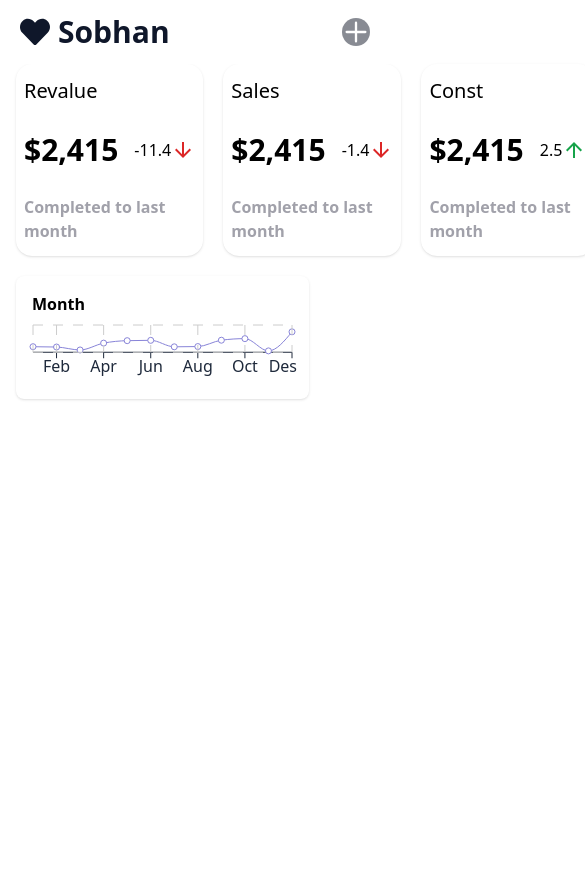
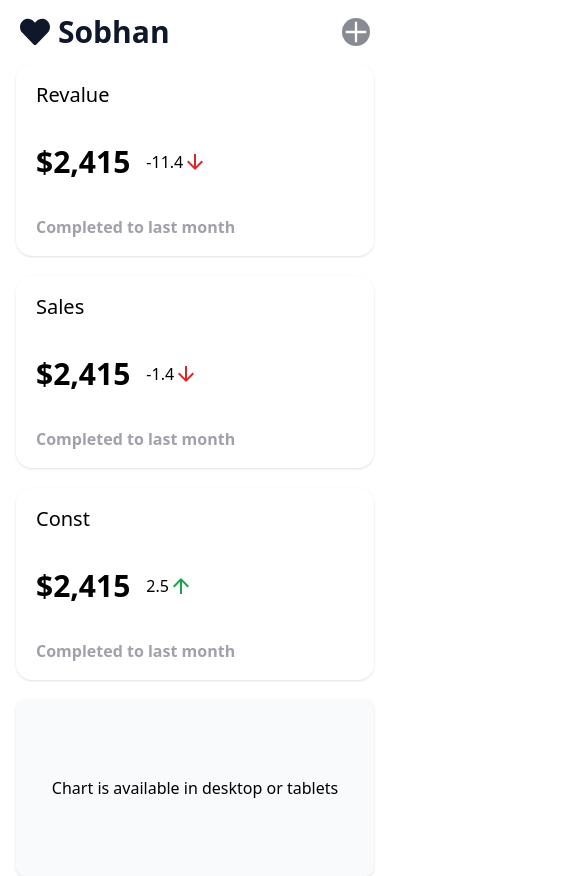
Before and after one commit to sobhan-gh30/admin-dashboard, a React (Create React App) app: page / in a window 390 px wide. Shown: the whole page, 585 px wide, since content can reach past the window. Before the commit the page ends 844 px from the top, so only its background shows below. Built offline with nearby package versions, Linux system fonts and the light colour scheme.

Commit message:
style : responsiving the chart and the feature boxs

```diff
--- a/src/App.js
+++ b/src/App.js
@@ -17,7 +17,7 @@ function App() {
             <TopBar />
             <div className="flex mt-16">
                 <SideBar/>
-                <div className="w-5/6">
+                <div className="lg:w-5/6 w-full">
                     {router}
                 </div>
             </div>
--- a/src/Pages/Home.js
+++ b/src/Pages/Home.js
@@ -6,7 +6,7 @@ import HomeChart from "../components/Feature/HomeChart";
 export default function Home(){
     return(
         <div>
-            <div className="container flex justify-between gap-5">
+            <div className="container flex items-center justify-between gap-5 flex-col sm:flex-row">
                 {FeatureData.map((Data)=>{
                     return(<Features {...Data} />)
                 })}
--- a/src/components/Feature/Feature.jsx
+++ b/src/components/Feature/Feature.jsx
@@ -5,7 +5,7 @@ import ArrowDownwardIcon from '@mui/icons-material/ArrowDownward';
 export default function Features(prop){
     let compere = prop.compare
     return(
-        <div className="w-11/12 sm:w-52 md:w-56 lg:w-1/3 lg:min-w-64 h-48 px-2 lg:px-5 flex flex-col justify-around rounded-2xl shadow">
+        <div className="w-full sm:w-52 md:w-56 lg:w-1/3 lg:min-w-64 h-48 px-5 flex flex-col justify-around rounded-2xl shadow">
             <h3 className="text-xl">{prop.title}</h3>
             <div className="flex gap-4 items-center">
                 <h2 className="text-3xl font-semibold">{prop.price}</h2>
--- a/src/components/Feature/HomeChart.jsx
+++ b/src/components/Feature/HomeChart.jsx
@@ -10,7 +10,8 @@ import {
 export default function HomeChart({ title, data, dataKey, grid }) {
     console.log(title);
     return (
-        <div className="bg-white shadow mt-5 flex justify-center items-center flex-col p-3 rounded-lg">
+        <>
+            <div className="bg-white shadow mt-5 justify-center items-center flex-col p-3 rounded-lg hidden sm:flex">
                 <h3 className="w-full p-1 font-semibold">{title}</h3>
                 <ResponsiveContainer width="100%" aspect={4}>
                     <LineChart data={data}>
@@ -21,5 +22,9 @@ export default function HomeChart({ title, data, dataKey, grid }) {
                     </LineChart>
                 </ResponsiveContainer>
             </div>
+            <div className="h-44 bg-gray-50 shadow mt-5 justify-center items-center rounded-lg flex sm:hidden">
+                <h3>Chart is available in desktop or tablets</h3>
+            </div>
+        </>
     );
 }
--- a/src/output.css
+++ b/src/output.css
@@ -675,6 +675,14 @@ video {
   height: 100vh;
 }
 
+.h-20 {
+  height: 5rem;
+}
+
+.h-44 {
+  height: 11rem;
+}
+
 .min-h-\[calc\(100vh-4rem\)\] {
   min-height: calc(100vh - 4rem);
 }
@@ -767,10 +775,6 @@ video {
   gap: 1.25rem;
 }
 
-.justify-self-start {
-  justify-self: start;
-}
-
 .overflow-hidden {
   overflow: hidden;
 }
@@ -811,9 +815,9 @@ video {
   background-color: rgb(255 255 255 / var(--tw-bg-opacity, 1));
 }
 
-.bg-slate-800 {
+.bg-gray-50 {
   --tw-bg-opacity: 1;
-  background-color: rgb(30 41 59 / var(--tw-bg-opacity, 1));
+  background-color: rgb(249 250 251 / var(--tw-bg-opacity, 1));
 }
 
 .bg-opacity-40 {
@@ -824,12 +828,20 @@ video {
   --tw-bg-opacity: 0.5;
 }
 
+.p-1 {
+  padding: 0.25rem;
+}
+
 .p-3 {
   padding: 0.75rem;
 }
 
-.p-1 {
-  padding: 0.25rem;
+.p-5 {
+  padding: 1.25rem;
+}
+
+.p-10 {
+  padding: 2.5rem;
 }
 
 .px-1 {
@@ -969,14 +981,34 @@ video {
 }
 
 @media (min-width: 640px) {
+  .sm\:flex {
+    display: flex;
+  }
+
+  .sm\:hidden {
+    display: none;
+  }
+
   .sm\:w-52 {
     width: 13rem;
+  }
+
+  .sm\:flex-row {
+    flex-direction: row;
   }
 }
 
 @media (min-width: 768px) {
+  .md\:flex {
+    display: flex;
+  }
+
   .md\:w-56 {
     width: 14rem;
+  }
+
+  .md\:flex-row {
+    flex-direction: row;
   }
 }
 
@@ -1001,6 +1033,10 @@ video {
     width: 33.333333%;
   }
 
+  .lg\:w-5\/6 {
+    width: 83.333333%;
+  }
+
   .lg\:min-w-64 {
     min-width: 16rem;
   }
```
Lines whose indentation alone changed are shown as unchanged.
